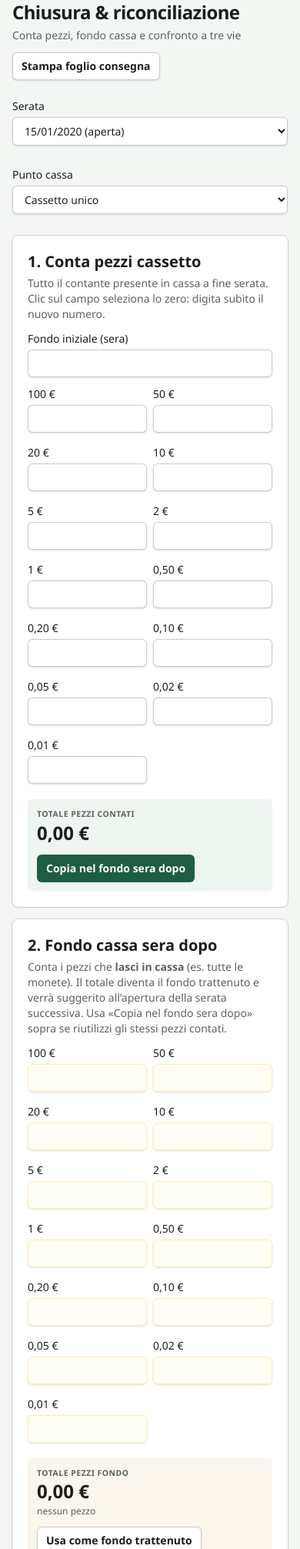
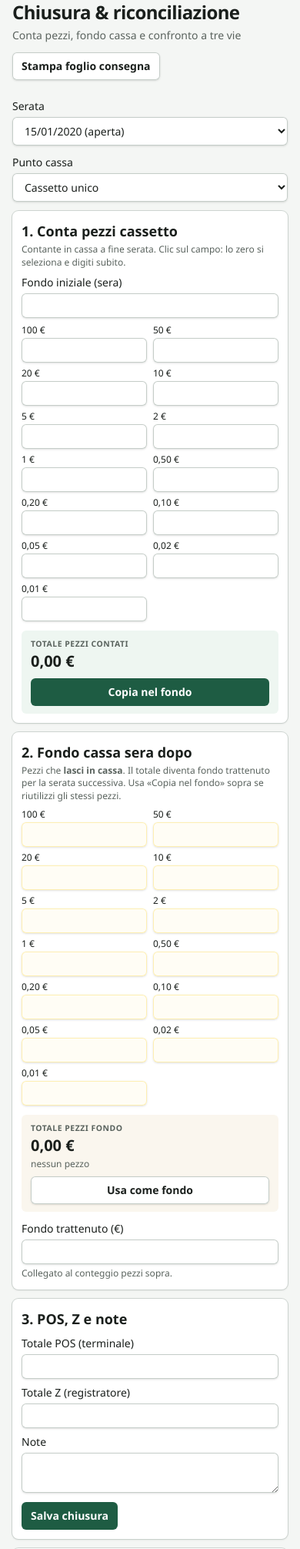
Before and after one commit to magiaslab/sagra26, a Laravel app: page /gestione/chiusura in a window 390 px wide. Shown: the part 289-2301 px from the top of the page at 77% size. Run offline with Laravel 12, Linux system fonts and the light colour scheme; a user stored in the database is signed in; data comes from the database, SQL or seed files in the repository; tables that the repository leaves empty hold one stand-in row (values such as "Sample post"); style sheets or scripts are compiled from the project's sources; some libraries are stand-ins or nearby versions.

Commit message:
Adatta layout chiusura cassa ai notebook 15.6".
Due colonne da breakpoint lg, campi pezzi più compatti a 3 colonne,
pannello riconciliazione sticky e testi/bottoni senza overflow.

Co-authored-by: Alessandro Cipriani <social@magiaslab.com>

```diff
--- a/resources/views/livewire/gestione/chiusura-form.blade.php
+++ b/resources/views/livewire/gestione/chiusura-form.blade.php
@@ -39,18 +39,18 @@
         </x-ui.alert>
     @endif
 
-    <div class="mb-4 grid grid-cols-1 gap-4 md:grid-cols-2">
-        <div class="mb-3">
+    <div class="mb-3 grid grid-cols-1 gap-3 sm:grid-cols-2">
+        <div>
             <label class="mb-1 block text-sm font-medium text-sagra-ink">Serata</label>
-            <select class="block w-full rounded-md bg-white px-3 py-2 text-sm text-sagra-ink shadow-sm ring-1 ring-inset ring-sagra-line focus:ring-2 focus:ring-sagra" wire:model.live="serataId">
+            <select class="block w-full min-w-0 rounded-md bg-white px-3 py-2 text-sm text-sagra-ink shadow-sm ring-1 ring-inset ring-sagra-line focus:ring-2 focus:ring-sagra" wire:model.live="serataId">
                 @foreach ($serate as $s)
                     <option value="{{ $s->id }}">{{ $s->data->format('d/m/Y') }} ({{ $s->stato }})</option>
                 @endforeach
             </select>
         </div>
-        <div class="mb-3">
+        <div>
             <label class="mb-1 block text-sm font-medium text-sagra-ink">Punto cassa</label>
-            <select class="block w-full rounded-md bg-white px-3 py-2 text-sm text-sagra-ink shadow-sm ring-1 ring-inset ring-sagra-line focus:ring-2 focus:ring-sagra" wire:model.live="puntoCassaId">
+            <select class="block w-full min-w-0 rounded-md bg-white px-3 py-2 text-sm text-sagra-ink shadow-sm ring-1 ring-inset ring-sagra-line focus:ring-2 focus:ring-sagra" wire:model.live="puntoCassaId">
                 @foreach ($punti as $p)
                     <option value="{{ $p->id }}">{{ $p->nome }}</option>
                 @endforeach
@@ -59,8 +59,8 @@
     </div>
 
     @if ($sospesiAperti->isNotEmpty())
-        <div class="mb-4 rounded-lg bg-sagra-amber-soft px-4 py-4 text-sagra-ink ring-2 ring-inset ring-sagra-warn/50" role="status">
-            <p class="m-0 text-base font-semibold text-sagra-warn">
+        <div class="mb-3 rounded-lg bg-sagra-amber-soft px-3 py-3 text-sagra-ink ring-2 ring-inset ring-sagra-warn/50 sm:px-4" role="status">
+            <p class="m-0 text-sm font-semibold text-sagra-warn sm:text-base">
                 {{ $sospesiAperti->count() }} {{ $sospesiAperti->count() === 1 ? 'conto sospeso ancora aperto' : 'conti sospesi ancora aperti' }},
                 per un totale di {{ number_format($sospesiApertiTotale, 2, ',', '.') }} €.
             </p>
@@ -72,27 +72,30 @@
         </div>
     @endif
 
-    <div class="grid grid-cols-1 gap-4 xl:grid-cols-2" @if ($bloccata) aria-disabled="true" @endif>
-        <div class="space-y-4 {{ $bloccata ? 'opacity-75' : '' }}">
-            <div class="rounded-lg bg-white p-5 shadow-sm ring-1 ring-sagra-line/80">
-                <h2 class="mb-1 mt-0 text-xl font-semibold text-sagra-ink">1. Conta pezzi cassetto</h2>
-                <p class="mt-0 mb-3 text-sm text-sagra-muted">Tutto il contante presente in cassa a fine serata. Clic sul campo seleziona lo zero: digita subito il nuovo numero.</p>
-                <div class="mb-3">
+    {{-- Due colonne da lg (~1024px): copre notebook 15.6" anche con zoom/sidebar --}}
+    <div class="grid grid-cols-1 items-start gap-3 lg:grid-cols-2 lg:gap-4" @if ($bloccata) aria-disabled="true" @endif>
+        <div class="min-w-0 space-y-3 {{ $bloccata ? 'opacity-75' : '' }}">
+            <div class="rounded-lg bg-white p-3 shadow-sm ring-1 ring-sagra-line/80 sm:p-4">
+                <h2 class="mb-0.5 mt-0 text-lg font-semibold text-sagra-ink">1. Conta pezzi cassetto</h2>
+                <p class="mt-0 mb-2 text-xs leading-snug text-sagra-muted sm:text-sm">
+                    Contante in cassa a fine serata. Clic sul campo: lo zero si seleziona e digiti subito.
+                </p>
+                <div class="mb-2">
                     <label class="mb-1 block text-sm font-medium text-sagra-ink">Fondo iniziale (sera)</label>
                     <input
-                        class="block w-full rounded-md bg-white px-3 py-2 text-sm text-sagra-ink shadow-sm ring-1 ring-inset ring-sagra-line focus:ring-2 focus:ring-sagra"
+                        class="block w-full min-w-0 rounded-md bg-white px-2.5 py-1.5 text-sm text-sagra-ink shadow-sm ring-1 ring-inset ring-sagra-line focus:ring-2 focus:ring-sagra sm:px-3 sm:py-2"
                         type="number" inputmode="decimal" step="0.01" min="0"
                         wire:model.live="fondo_iniziale"
                         x-on:focus="$el.select()"
                         @disabled($bloccata)
                     >
                 </div>
-                <div class="grid grid-cols-2 gap-2">
+                <div class="grid grid-cols-2 gap-x-2 gap-y-1.5 sm:grid-cols-3">
                     @foreach ($tagli as $campo => $valore)
-                        <div class="mb-2">
-                            <label class="mb-1 block text-sm font-medium text-sagra-ink">{{ number_format($valore, $valore < 1 ? 2 : 0, ',', '.') }} €</label>
+                        <div class="min-w-0">
+                            <label class="mb-0.5 block truncate text-xs font-medium text-sagra-ink sm:text-sm">{{ number_format($valore, $valore < 1 ? 2 : 0, ',', '.') }} €</label>
                             <input
-                                class="block w-full rounded-md bg-white px-3 py-2 text-sm text-sagra-ink shadow-sm ring-1 ring-inset ring-sagra-line focus:ring-2 focus:ring-sagra"
+                                class="block w-full min-w-0 rounded-md bg-white px-2 py-1.5 text-sm tabular-nums text-sagra-ink shadow-sm ring-1 ring-inset ring-sagra-line focus:ring-2 focus:ring-sagra"
                                 type="number" inputmode="numeric" step="1" min="0"
                                 wire:model.live="pezzi.{{ $campo }}"
                                 x-on:focus="$el.select()"
@@ -101,33 +104,33 @@
                         </div>
                     @endforeach
                 </div>
-                <div class="mt-3 flex flex-wrap items-end justify-between gap-3 rounded-md bg-sagra-softer px-3 py-3">
-                    <div>
+                <div class="mt-3 flex flex-col gap-2 rounded-md bg-sagra-softer px-3 py-2.5 sm:flex-row sm:items-end sm:justify-between sm:gap-3">
+                    <div class="min-w-0">
                         <div class="text-[0.65rem] font-semibold uppercase tracking-wider text-sagra-muted">Totale pezzi contati</div>
-                        <div class="text-2xl font-bold tabular-nums text-sagra-ink">{{ number_format($contanteContato, 2, ',', '.') }} €</div>
+                        <div class="text-xl font-bold tabular-nums text-sagra-ink sm:text-2xl">{{ number_format($contanteContato, 2, ',', '.') }} €</div>
                     </div>
                     <button
                         type="button"
-                        class="inline-flex items-center rounded-md bg-sagra px-3 py-2 text-sm font-semibold text-white hover:bg-sagra-dark disabled:opacity-50"
+                        class="inline-flex shrink-0 items-center justify-center rounded-md bg-sagra px-3 py-2 text-sm font-semibold text-white hover:bg-sagra-dark disabled:opacity-50"
                         wire:click="copiaPezziNelFondo"
                         @disabled($bloccata)
                         title="Copia questi pezzi nei campi del fondo sera dopo"
-                    >Copia nel fondo sera dopo</button>
+                    >Copia nel fondo</button>
                 </div>
             </div>
 
-            <div class="rounded-lg bg-white p-5 shadow-sm ring-1 ring-sagra-line/80 ring-sagra-amber/30">
-                <h2 class="mb-1 mt-0 text-xl font-semibold text-sagra-ink">2. Fondo cassa sera dopo</h2>
-                <p class="mt-0 mb-3 text-sm text-sagra-muted">
-                    Conta i pezzi che <strong>lasci in cassa</strong> (es. tutte le monete). Il totale diventa il fondo trattenuto e verrà suggerito all’apertura della serata successiva.
-                    Usa «Copia nel fondo sera dopo» sopra se riutilizzi gli stessi pezzi contati.
+            <div class="rounded-lg bg-white p-3 shadow-sm ring-1 ring-sagra-line/80 ring-sagra-amber/30 sm:p-4">
+                <h2 class="mb-0.5 mt-0 text-lg font-semibold text-sagra-ink">2. Fondo cassa sera dopo</h2>
+                <p class="mt-0 mb-2 text-xs leading-snug text-sagra-muted sm:text-sm">
+                    Pezzi che <strong>lasci in cassa</strong>. Il totale diventa fondo trattenuto per la serata successiva.
+                    Usa «Copia nel fondo» sopra se riutilizzi gli stessi pezzi.
                 </p>
-                <div class="grid grid-cols-2 gap-2">
+                <div class="grid grid-cols-2 gap-x-2 gap-y-1.5 sm:grid-cols-3">
                     @foreach ($tagli as $campo => $valore)
-                        <div class="mb-2">
-                            <label class="mb-1 block text-sm font-medium text-sagra-ink">{{ number_format($valore, $valore < 1 ? 2 : 0, ',', '.') }} €</label>
+                        <div class="min-w-0">
+                            <label class="mb-0.5 block truncate text-xs font-medium text-sagra-ink sm:text-sm">{{ number_format($valore, $valore < 1 ? 2 : 0, ',', '.') }} €</label>
                             <input
-                                class="block w-full rounded-md bg-amber-50/50 px-3 py-2 text-sm text-sagra-ink shadow-sm ring-1 ring-inset ring-amber-200/60 focus:ring-2 focus:ring-sagra"
+                                class="block w-full min-w-0 rounded-md bg-amber-50/50 px-2 py-1.5 text-sm tabular-nums text-sagra-ink shadow-sm ring-1 ring-inset ring-amber-200/60 focus:ring-2 focus:ring-sagra"
                                 type="number" inputmode="numeric" step="1" min="0"
                                 wire:model.live="pezziFondo.{{ $campo }}"
                                 x-on:focus="$el.select()"
@@ -136,118 +139,130 @@
                         </div>
                     @endforeach
                 </div>
-                <div class="mt-3 flex flex-wrap items-end justify-between gap-3 rounded-md bg-sagra-amber-soft px-3 py-3">
-                    <div>
+                <div class="mt-3 flex flex-col gap-2 rounded-md bg-sagra-amber-soft px-3 py-2.5 sm:flex-row sm:items-end sm:justify-between sm:gap-3">
+                    <div class="min-w-0">
                         <div class="text-[0.65rem] font-semibold uppercase tracking-wider text-sagra-muted">Totale pezzi fondo</div>
-                        <div class="text-2xl font-bold tabular-nums text-sagra-ink">{{ number_format($fondoPezziTotale, 2, ',', '.') }} €</div>
-                        <div class="mt-0.5 text-xs text-sagra-muted">{{ $fondoPezziDescrizione }}</div>
+                        <div class="text-xl font-bold tabular-nums text-sagra-ink sm:text-2xl">{{ number_format($fondoPezziTotale, 2, ',', '.') }} €</div>
+                        <div class="mt-0.5 break-words text-xs leading-snug text-sagra-muted">{{ $fondoPezziDescrizione }}</div>
                     </div>
                     <button
                         type="button"
-                        class="inline-flex items-center rounded-md bg-white px-3 py-2 text-sm font-semibold text-sagra-ink shadow-sm ring-1 ring-inset ring-sagra-line hover:bg-white/80 disabled:opacity-50"
+                        class="inline-flex shrink-0 items-center justify-center rounded-md bg-white px-3 py-2 text-sm font-semibold text-sagra-ink shadow-sm ring-1 ring-inset ring-sagra-line hover:bg-white/80 disabled:opacity-50"
                         wire:click="applicaTotalePezziFondo"
                         @disabled($bloccata)
-                    >Usa come fondo trattenuto</button>
+                        title="Imposta il fondo trattenuto uguale al totale pezzi fondo"
+                    >Usa come fondo</button>
                 </div>
-                <div class="mb-0 mt-4">
+                <div class="mb-0 mt-3">
                     <label class="mb-1 block text-sm font-medium text-sagra-ink">Fondo trattenuto (€)</label>
                     <input
-                        class="block w-full rounded-md bg-white px-3 py-2 text-sm text-sagra-ink shadow-sm ring-1 ring-inset ring-sagra-line focus:ring-2 focus:ring-sagra"
+                        class="block w-full min-w-0 rounded-md bg-white px-2.5 py-1.5 text-sm text-sagra-ink shadow-sm ring-1 ring-inset ring-sagra-line focus:ring-2 focus:ring-sagra sm:px-3 sm:py-2"
                         type="number" inputmode="decimal" step="0.01" min="0"
                         wire:model.live="fondo_trattenuto"
                         x-on:focus="$el.select()"
                         @disabled($bloccata)
                     >
-                    <p class="mt-1 mb-0 text-xs text-sagra-muted">
+                    <p class="mt-1 mb-0 text-xs leading-snug text-sagra-muted">
                         @if ($syncFondoDaPezzi)
                             Collegato al conteggio pezzi sopra.
                         @else
-                            Modificato a mano — premi «Usa come fondo trattenuto» per riallineare ai pezzi.
+                            Modificato a mano — premi «Usa come fondo» per riallineare ai pezzi.
                         @endif
                     </p>
                 </div>
             </div>
 
-            <div class="rounded-lg bg-white p-5 shadow-sm ring-1 ring-sagra-line/80">
-                <h2 class="mb-3 mt-0 text-xl font-semibold text-sagra-ink">3. POS, Z e note</h2>
-                <div class="mb-3">
-                    <label class="mb-1 block text-sm font-medium text-sagra-ink">Totale POS (da terminale)</label>
+            <div class="rounded-lg bg-white p-3 shadow-sm ring-1 ring-sagra-line/80 sm:p-4">
+                <h2 class="mb-2 mt-0 text-lg font-semibold text-sagra-ink">3. POS, Z e note</h2>
+                <div class="grid grid-cols-1 gap-2 sm:grid-cols-2">
+                    <div class="min-w-0">
+                        <label class="mb-1 block text-sm font-medium text-sagra-ink">Totale POS (terminale)</label>
                         <input
-                        class="block w-full rounded-md bg-white px-3 py-2 text-sm text-sagra-ink shadow-sm ring-1 ring-inset ring-sagra-line focus:ring-2 focus:ring-sagra"
+                            class="block w-full min-w-0 rounded-md bg-white px-2.5 py-1.5 text-sm tabular-nums text-sagra-ink shadow-sm ring-1 ring-inset ring-sagra-line focus:ring-2 focus:ring-sagra sm:px-3 sm:py-2"
                             type="number" inputmode="decimal" step="0.01" min="0"
                             wire:model.live="totale_pos"
                             x-on:focus="$el.select()"
                             @disabled($bloccata)
                         >
                     </div>
-                <div class="mb-3">
+                    <div class="min-w-0">
                         <label class="mb-1 block text-sm font-medium text-sagra-ink">Totale Z (registratore)</label>
                         <input
-                        class="block w-full rounded-md bg-white px-3 py-2 text-sm text-sagra-ink shadow-sm ring-1 ring-inset ring-sagra-line focus:ring-2 focus:ring-sagra"
+                            class="block w-full min-w-0 rounded-md bg-white px-2.5 py-1.5 text-sm tabular-nums text-sagra-ink shadow-sm ring-1 ring-inset ring-sagra-line focus:ring-2 focus:ring-sagra sm:px-3 sm:py-2"
                             type="number" inputmode="decimal" step="0.01" min="0"
                             wire:model.live="totale_z"
                             x-on:focus="$el.select()"
                             @disabled($bloccata)
                         >
                     </div>
-                <div class="mb-3">
+                </div>
+                <div class="mt-2">
                     <label class="mb-1 block text-sm font-medium text-sagra-ink">Note</label>
-                    <textarea class="block w-full rounded-md bg-white px-3 py-2 text-sm text-sagra-ink shadow-sm ring-1 ring-inset ring-sagra-line focus:ring-2 focus:ring-sagra" wire:model="note" rows="2" @disabled($bloccata)></textarea>
+                    <textarea class="block w-full min-w-0 rounded-md bg-white px-2.5 py-1.5 text-sm text-sagra-ink shadow-sm ring-1 ring-inset ring-sagra-line focus:ring-2 focus:ring-sagra sm:px-3 sm:py-2" wire:model="note" rows="2" @disabled($bloccata)></textarea>
                 </div>
-                <button class="inline-flex items-center rounded-md bg-sagra px-3 py-2 text-sm font-semibold text-white hover:bg-sagra-dark disabled:opacity-50" wire:click="salva" @disabled($bloccata)>
+                <button class="mt-3 inline-flex items-center rounded-md bg-sagra px-3 py-2 text-sm font-semibold text-white hover:bg-sagra-dark disabled:opacity-50" wire:click="salva" @disabled($bloccata)>
                     {{ $chiusuraCompletata ? 'Salva correzione chiusura' : 'Salva chiusura' }}
                 </button>
             </div>
         </div>
 
-        <div class="rounded-lg bg-white p-5 shadow-sm ring-1 ring-sagra-line/80 xl:sticky xl:top-4 xl:self-start">
-            <h2 class="mb-3 mt-0 text-xl font-semibold text-sagra-ink">Riconciliazione a tre vie</h2>
+        <div class="min-w-0 rounded-lg bg-white p-3 shadow-sm ring-1 ring-sagra-line/80 sm:p-4 lg:sticky lg:top-3 lg:self-start">
+            <h2 class="mb-2 mt-0 text-lg font-semibold text-sagra-ink">Riconciliazione a tre vie</h2>
             @if ($riconciliazione)
-                <p class="mt-0 text-sm text-sagra-ink">Contante contato: <strong>{{ number_format($riconciliazione['contante_contato'], 2, ',', '.') }} €</strong></p>
+                <p class="mt-0 mb-2 text-sm text-sagra-ink">Contante contato: <strong class="tabular-nums">{{ number_format($riconciliazione['contante_contato'], 2, ',', '.') }} €</strong></p>
                 <div class="overflow-x-auto">
-                    <table class="min-w-full divide-y divide-sagra-line text-sm">
+                    <table class="w-full min-w-0 table-fixed divide-y divide-sagra-line text-xs sm:text-sm">
+                        <colgroup>
+                            <col class="w-[28%]">
+                            <col class="w-[24%]">
+                            <col class="w-[24%]">
+                            <col class="w-[24%]">
+                        </colgroup>
                         <thead>
                             <tr class="bg-sagra-softer">
-                                <th class="px-3 py-2 text-left font-semibold text-sagra-ink"></th>
-                                <th class="px-3 py-2 text-left font-semibold text-sagra-ink">Contante</th>
-                                <th class="px-3 py-2 text-left font-semibold text-sagra-ink">POS</th>
-                                <th class="px-3 py-2 text-left font-semibold text-sagra-ink">Totale</th>
+                                <th class="px-1.5 py-1.5 text-left font-semibold text-sagra-ink sm:px-2"></th>
+                                <th class="px-1.5 py-1.5 text-right font-semibold text-sagra-ink sm:px-2">Contante</th>
+                                <th class="px-1.5 py-1.5 text-right font-semibold text-sagra-ink sm:px-2">POS</th>
+                                <th class="px-1.5 py-1.5 text-right font-semibold text-sagra-ink sm:px-2">Totale</th>
                             </tr>
                         </thead>
                         <tbody class="divide-y divide-sagra-line">
                             <tr>
-                                <td class="px-3 py-2">Atteso (app)</td>
-                                <td class="px-3 py-2">{{ number_format($riconciliazione['atteso_contante'], 2, ',', '.') }}</td>
-                                <td class="px-3 py-2">{{ number_format($riconciliazione['atteso_pos'], 2, ',', '.') }}</td>
-                                <td class="px-3 py-2">{{ number_format($riconciliazione['atteso_totale'], 2, ',', '.') }}</td>
+                                <td class="px-1.5 py-1.5 sm:px-2">Atteso</td>
+                                <td class="px-1.5 py-1.5 text-right tabular-nums sm:px-2">{{ number_format($riconciliazione['atteso_contante'], 2, ',', '.') }}</td>
+                                <td class="px-1.5 py-1.5 text-right tabular-nums sm:px-2">{{ number_format($riconciliazione['atteso_pos'], 2, ',', '.') }}</td>
+                                <td class="px-1.5 py-1.5 text-right tabular-nums sm:px-2">{{ number_format($riconciliazione['atteso_totale'], 2, ',', '.') }}</td>
                             </tr>
                             <tr>
-                                <td class="px-3 py-2">Reale (fisico)</td>
-                                <td class="px-3 py-2">{{ number_format($riconciliazione['reale_contante'], 2, ',', '.') }}</td>
-                                <td class="px-3 py-2">{{ number_format($riconciliazione['reale_pos'], 2, ',', '.') }}</td>
-                                <td class="px-3 py-2">{{ number_format($riconciliazione['reale_contante'] + $riconciliazione['reale_pos'], 2, ',', '.') }}</td>
+                                <td class="px-1.5 py-1.5 sm:px-2">Reale</td>
+                                <td class="px-1.5 py-1.5 text-right tabular-nums sm:px-2">{{ number_format($riconciliazione['reale_contante'], 2, ',', '.') }}</td>
+                                <td class="px-1.5 py-1.5 text-right tabular-nums sm:px-2">{{ number_format($riconciliazione['reale_pos'], 2, ',', '.') }}</td>
+                                <td class="px-1.5 py-1.5 text-right tabular-nums sm:px-2">{{ number_format($riconciliazione['reale_contante'] + $riconciliazione['reale_pos'], 2, ',', '.') }}</td>
                             </tr>
                             <tr>
-                                <td class="px-3 py-2">Fiscale (Z)</td>
-                                <td class="px-3 py-2" colspan="2">—</td>
-                                <td class="px-3 py-2">{{ number_format($riconciliazione['fiscale'], 2, ',', '.') }}</td>
+                                <td class="px-1.5 py-1.5 sm:px-2">Fiscale (Z)</td>
+                                <td class="px-1.5 py-1.5 text-right text-sagra-muted sm:px-2" colspan="2">—</td>
+                                <td class="px-1.5 py-1.5 text-right tabular-nums sm:px-2">{{ number_format($riconciliazione['fiscale'], 2, ',', '.') }}</td>
                             </tr>
                             <tr>
-                                <td class="px-3 py-2">Δ</td>
-                                <td class="px-3 py-2">{{ number_format($riconciliazione['delta_contante'], 2, ',', '.') }}</td>
-                                <td class="px-3 py-2">{{ number_format($riconciliazione['delta_pos'], 2, ',', '.') }}</td>
-                                <td class="px-3 py-2">Δfisc {{ number_format($riconciliazione['delta_fiscale'], 2, ',', '.') }}</td>
+                                <td class="px-1.5 py-1.5 sm:px-2">Δ</td>
+                                <td class="px-1.5 py-1.5 text-right tabular-nums sm:px-2">{{ number_format($riconciliazione['delta_contante'], 2, ',', '.') }}</td>
+                                <td class="px-1.5 py-1.5 text-right tabular-nums sm:px-2">{{ number_format($riconciliazione['delta_pos'], 2, ',', '.') }}</td>
+                                <td class="px-1.5 py-1.5 text-right tabular-nums sm:px-2">Δf {{ number_format($riconciliazione['delta_fiscale'], 2, ',', '.') }}</td>
                             </tr>
                         </tbody>
                     </table>
                 </div>
-                <p class="text-sm text-sagra-ink">Consegnato: <strong>{{ number_format($riconciliazione['contante_consegnato'], 2, ',', '.') }} €</strong>
-                    · Incasso contante reale: <strong>{{ number_format($riconciliazione['incasso_contante_reale'], 2, ',', '.') }} €</strong></p>
-                <p class="text-sm text-sagra-ink">Fondo sera dopo: <strong>{{ number_format((float) $fondo_trattenuto, 2, ',', '.') }} €</strong>
+                <div class="mt-3 space-y-1.5 text-sm leading-snug text-sagra-ink">
+                    <p class="m-0">Consegnato: <strong class="tabular-nums">{{ number_format($riconciliazione['contante_consegnato'], 2, ',', '.') }} €</strong></p>
+                    <p class="m-0">Incasso contante reale: <strong class="tabular-nums">{{ number_format($riconciliazione['incasso_contante_reale'], 2, ',', '.') }} €</strong></p>
+                    <p class="m-0">
+                        Fondo sera dopo: <strong class="tabular-nums">{{ number_format((float) $fondo_trattenuto, 2, ',', '.') }} €</strong>
                         @if ($fondoPezziTotale > 0)
-                        <span class="text-sagra-muted">(da pezzi {{ number_format($fondoPezziTotale, 2, ',', '.') }} €)</span>
+                            <span class="text-sagra-muted">(pezzi {{ number_format($fondoPezziTotale, 2, ',', '.') }} €)</span>
                         @endif
                     </p>
+                </div>
             @endif
         </div>
     </div>
```
Lines whose indentation alone changed are shown as unchanged.
